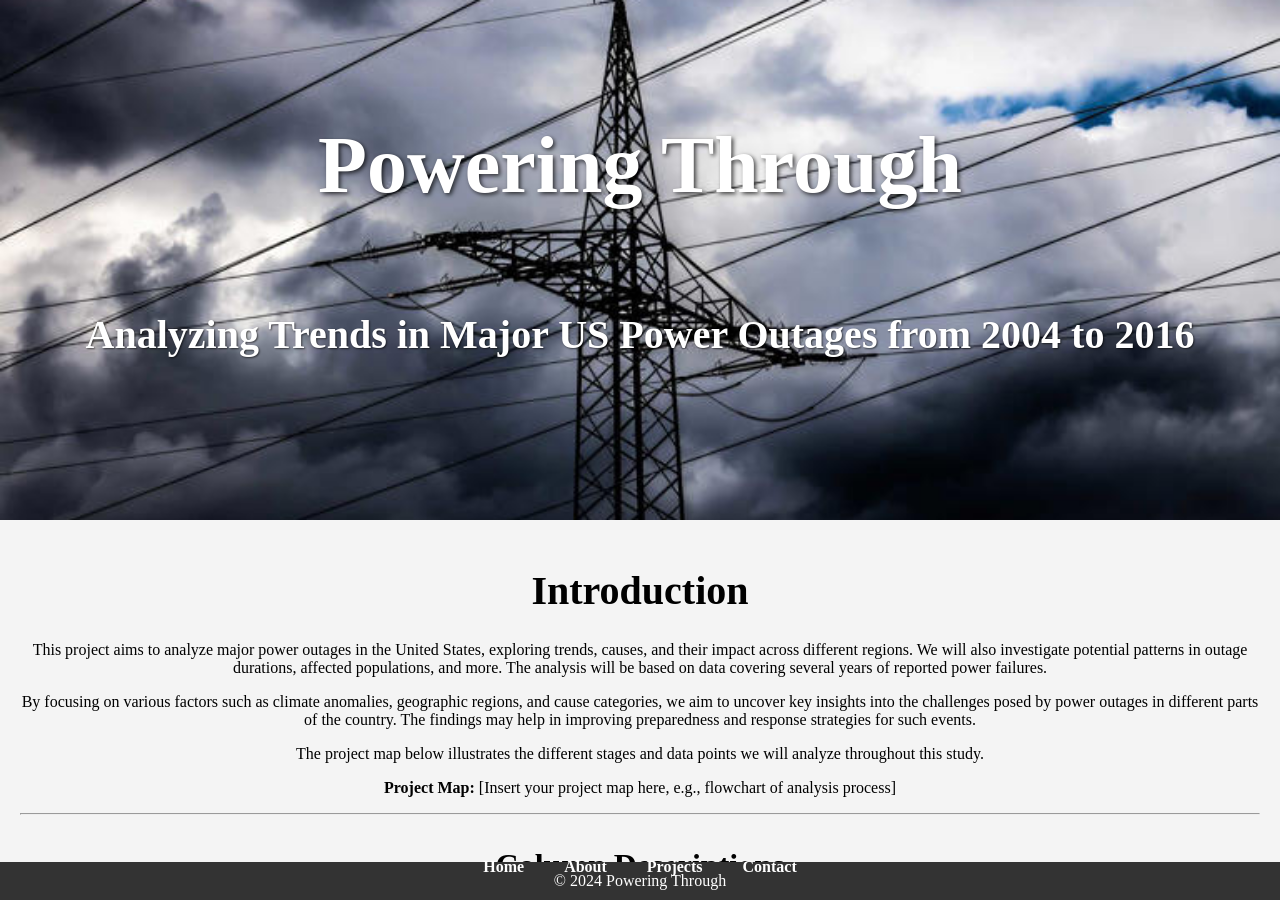
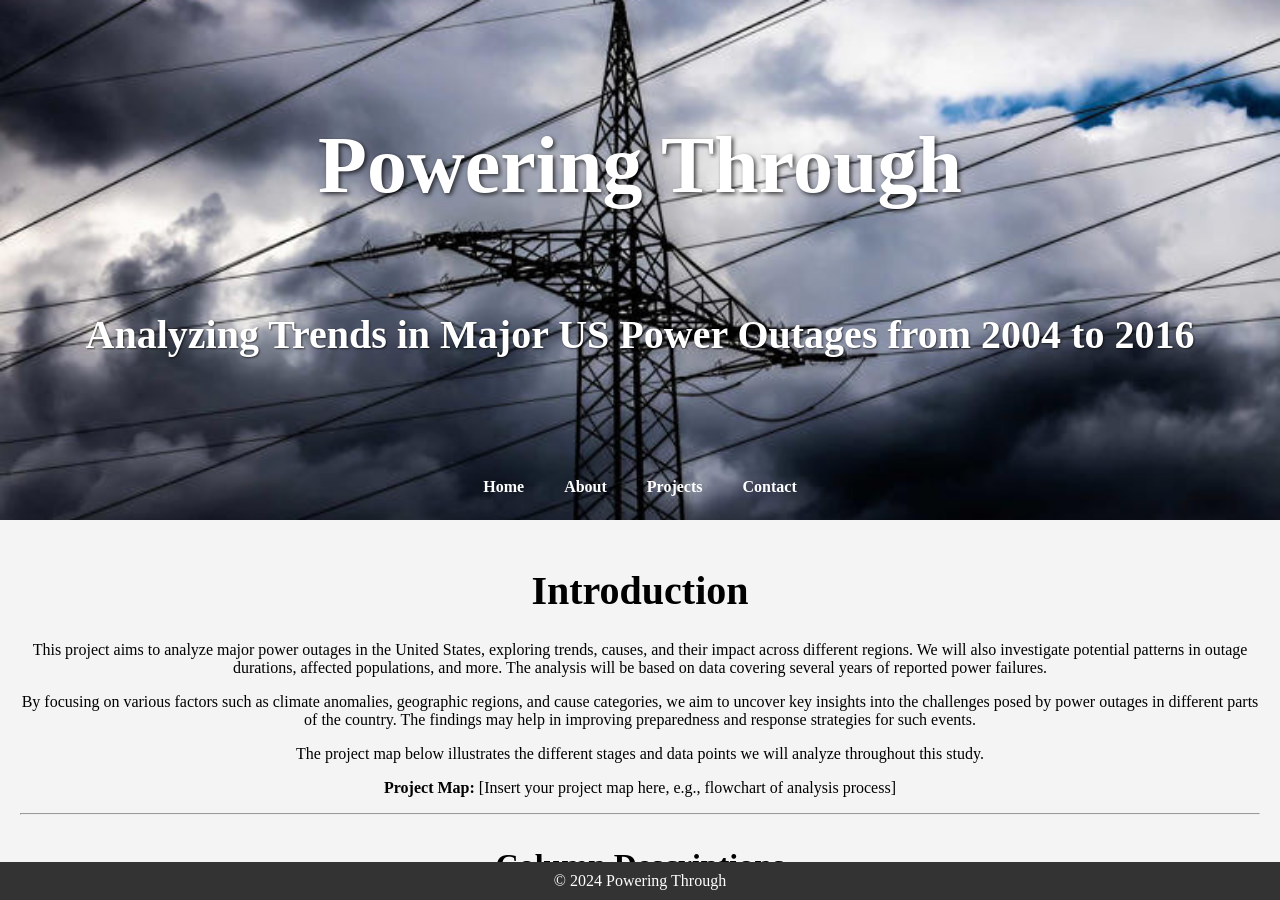
Before and after one commit to andiigonzalez/Power_Outage_Analysis, a Jekyll site: the page built from index.md, in a window 1280 px wide and 900 px high. Built offline with Jekyll 4.4.1, drawn with Linux system fonts in a browser that asks for light colours; some of the changed lines change nothing that is shown.

Commit message:
Update default.html

```diff
--- a/_layouts/default.html
+++ b/_layouts/default.html
@@ -7,18 +7,18 @@
   <link rel="stylesheet" href="{{ site.baseurl }}/assets/css/custom.css">
 </head>
 <body>
-  <!-- Navigation Bar -->
-  <nav>
-    <a href="{{ site.baseurl }}/index.html">Home</a>
-    <a href="{{ site.baseurl }}/about.html">About</a>
-    <a href="{{ site.baseurl }}/projects.html">Projects</a>
-    <a href="{{ site.baseurl }}/contact.html">Contact</a>
-  </nav>
 
   <!-- Custom Banner -->
   <div class="custom-banner" style="background-image: url('{{ site.baseurl }}/assets/images/header_image.jpeg');">
     <h1>{{ page.title }}</h1>
     <h3>{{ page.subtitle }}</h3>
+      <!-- Navigation Bar -->
+    <nav>
+        <a href="{{ site.baseurl }}/index.html">Home</a>
+        <a href="{{ site.baseurl }}/about.html">About</a>
+        <a href="{{ site.baseurl }}/projects.html">Projects</a>
+        <a href="{{ site.baseurl }}/contact.html">Contact</a>
+    </nav>
   </div>
 
   <!-- Main Content -->
```
